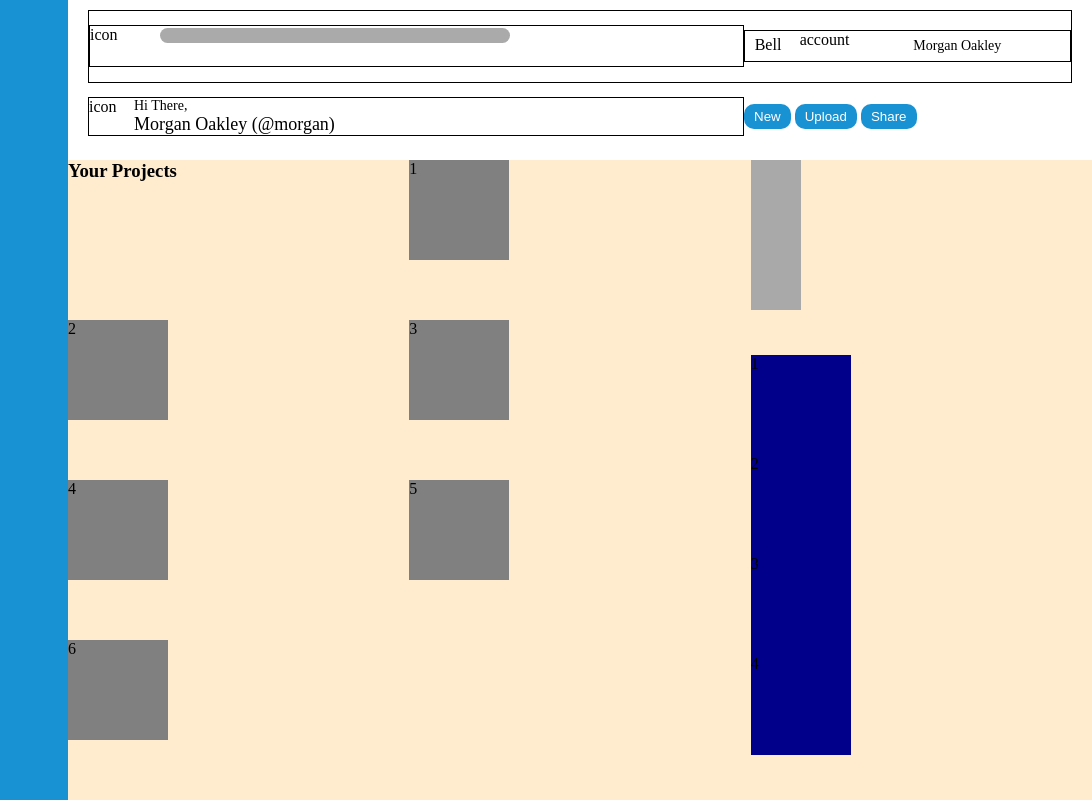
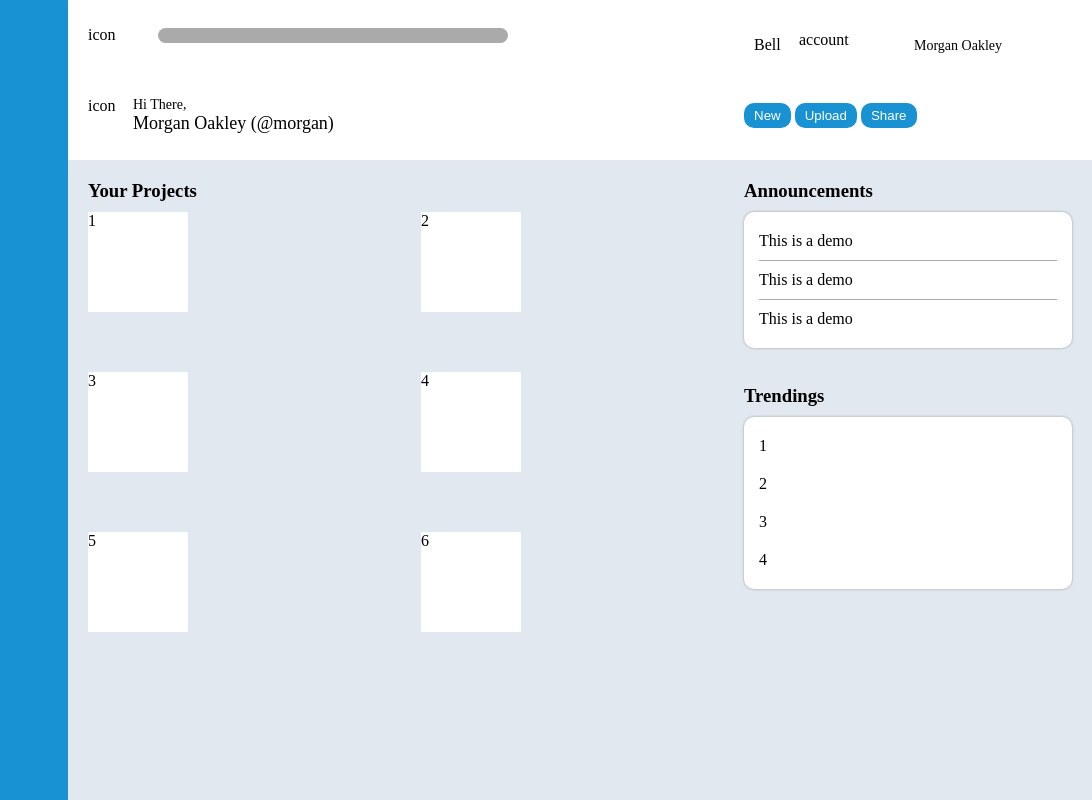
Before and after one commit to shrawan-beginner/Admin-Dashboard, a plain HTML site: page index.html in a window 1280 px wide. Shown: the full height of the page, 188-1280 px from the left. Drawn offline with Linux system fonts and the light colour scheme.

Commit message:
Added styling and some demo content for the Announcement and Trendings blocks.The border on the header section is removed. Added a box shadow on the header bottom. Fixed thelayout for the profile block

```diff
--- a/index.html
+++ b/index.html
@@ -59,8 +59,9 @@
             </div>
         </div>
         <div class="main-block">
-            <div class="projects">
+            <div class="projects-block">
                 <h3>Your Projects</h3>
+                <div class="project-groups">
                     <div class="project-name">1</div>
                     <div class="project-name">2</div>
                     <div class="project-name">3</div>
@@ -68,11 +69,17 @@
                     <div class="project-name">5</div>
                     <div class="project-name">6</div>
                 </div>
-            <div class="accouncements">
-                <div class="announcement"></div>
-                <div class="announcement"></div>
-                <div class="announcement"></div>
             </div>
+            <div class="announcement-block">
+                <h3>Announcements</h3>
+                <div class="announcements">
+                    <div class="announcement">This is a demo</div>
+                    <div class="announcement">This is a demo</div>
+                    <div class="announcement">This is a demo</div>
+                </div>
+            </div>
+            <div class="trendings-block">
+                <h3>Trendings</h3>
                 <div class="trendings">
                     <div class="trending">1</div>
                     <div class="trending">2</div>
@@ -81,6 +88,7 @@
                 </div>
             </div>
         </div>
+    </div>
 
 </body>
 
--- a/style.css
+++ b/style.css
@@ -53,11 +53,11 @@
     grid-template-areas:
         "top top"
         "bottom bottom";
+    box-shadow: 11px 10px 10px rgba(0, 0, 0, 0.7);
 }
 
 
 .header-top {
-    border: 1px solid black;
     grid-area: top;
     display: grid;
     grid-template-columns: 2fr 1fr;
@@ -65,7 +65,6 @@
 }
 
 .search-area {
-    border: 1px solid black;
     display: grid;
     grid-template-columns: 40px auto;
     grid-column-gap: 30px;
@@ -89,7 +88,6 @@
 }
 
 .account-area {
-    border: 1px solid black;
     display: grid;
     grid-template-columns: 40px 40px auto;
     grid-column-gap: 10px;
@@ -121,7 +119,6 @@
 }
 
 .profile-area {
-    border: 1px solid black;
     display: grid;
     grid-template-columns: 40px auto;
     grid-column-gap: 5px;
@@ -152,7 +149,7 @@
 }
 
 .main-block {
-    background-color: blanchedalmond;
+    background-color: #E2E8F0;
     height: 80vh;
     width: 80vw;
     grid-area: main;
@@ -163,37 +160,64 @@
         "project announcement"
         "project trending"
         "project trending";
+    padding-block: 10px;
+    padding-inline: 20px;
 }
 
-.projects {
+.projects-block {
     grid-area: project;
+    /*! display: grid; */
+    /*! grid-template-rows: 0fr auto; */
+    /* grid-auto-rows: auto; */
+}
+
+h3 {
+    padding-block: 10px;
+}
+
+.project-groups {
     display: grid;
-    grid-template-columns: repeat(2, 1fr);
-    grid-auto-rows: auto;
+    grid-template-columns: 1fr 1fr;
+    grid-auto-rows: 150px;
+    grid-gap: 10px;
 }
 
 .project-name {
     height: 100px;
     width: 100px;
-    background-color: grey
+    background-color: #fff
 }
 
 .announcements {
     grid-area: announcement;
+    width: 100%;
+    background-color: #fff;
+    border-radius: 10px;
+    padding: 10px 15px;
+    box-shadow: 0px 0px 3px rgba(0, 0, 0, 0.3);
 }
 
 .announcement {
-    height: 50px;
-    width: 50px;
-    background-color: darkgray;
+    width: 100%;
+    height: auto;
+    padding-block: 10px;
+}
+
+.announcement:not(:last-child) {
+    border-bottom: 1px solid #aaa
 }
 
 .trendings {
     grid-area: trending;
+    background-color: #fff;
+    width: 100%;
+    padding: 10px 15px;
+    border-radius: 10px;
+    box-shadow: 0px 0px 3px rgba(0, 0, 0, 0.3)
 }
 
 .trending {
-    height: 100px;
-    width: 100px;
-    background-color: darkblue;
+    height: auto;
+    width: 100%;
+    padding-block: 10px;
 }
```
Lines whose indentation alone changed are shown as unchanged.
